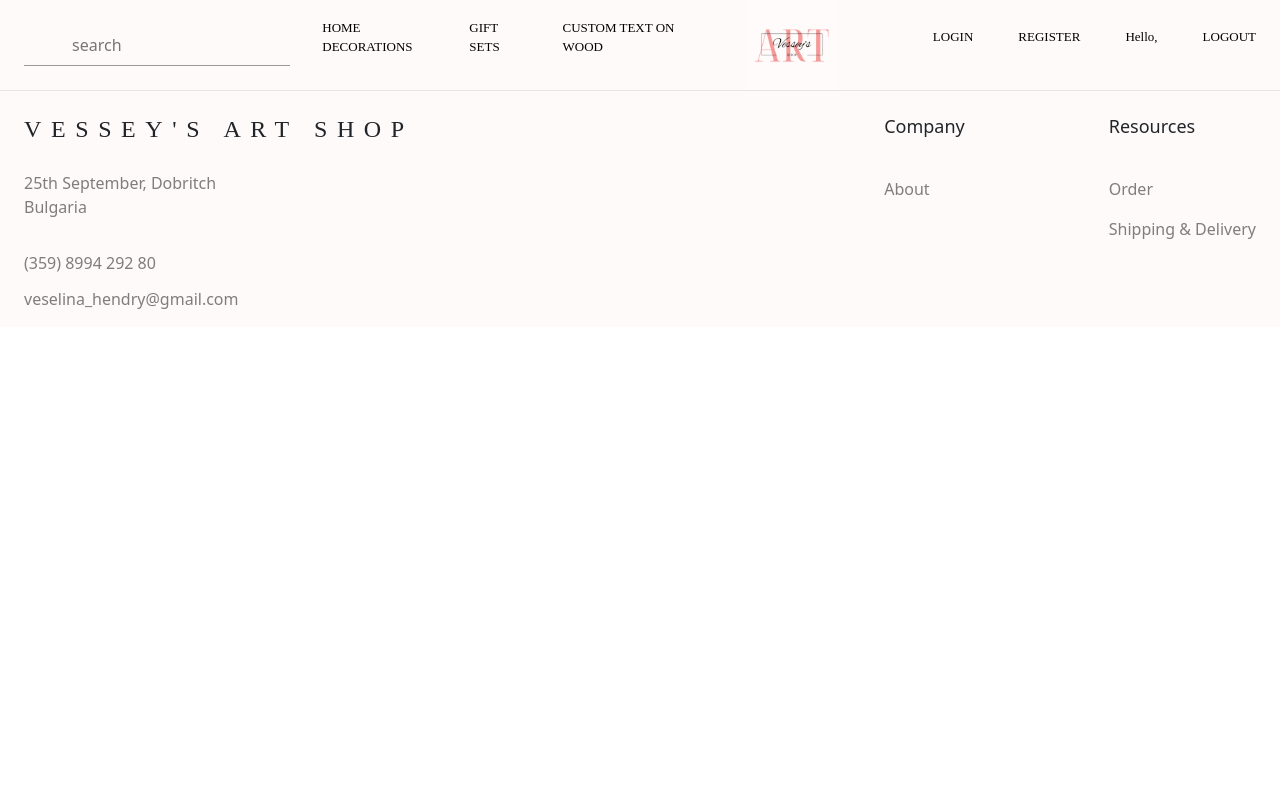
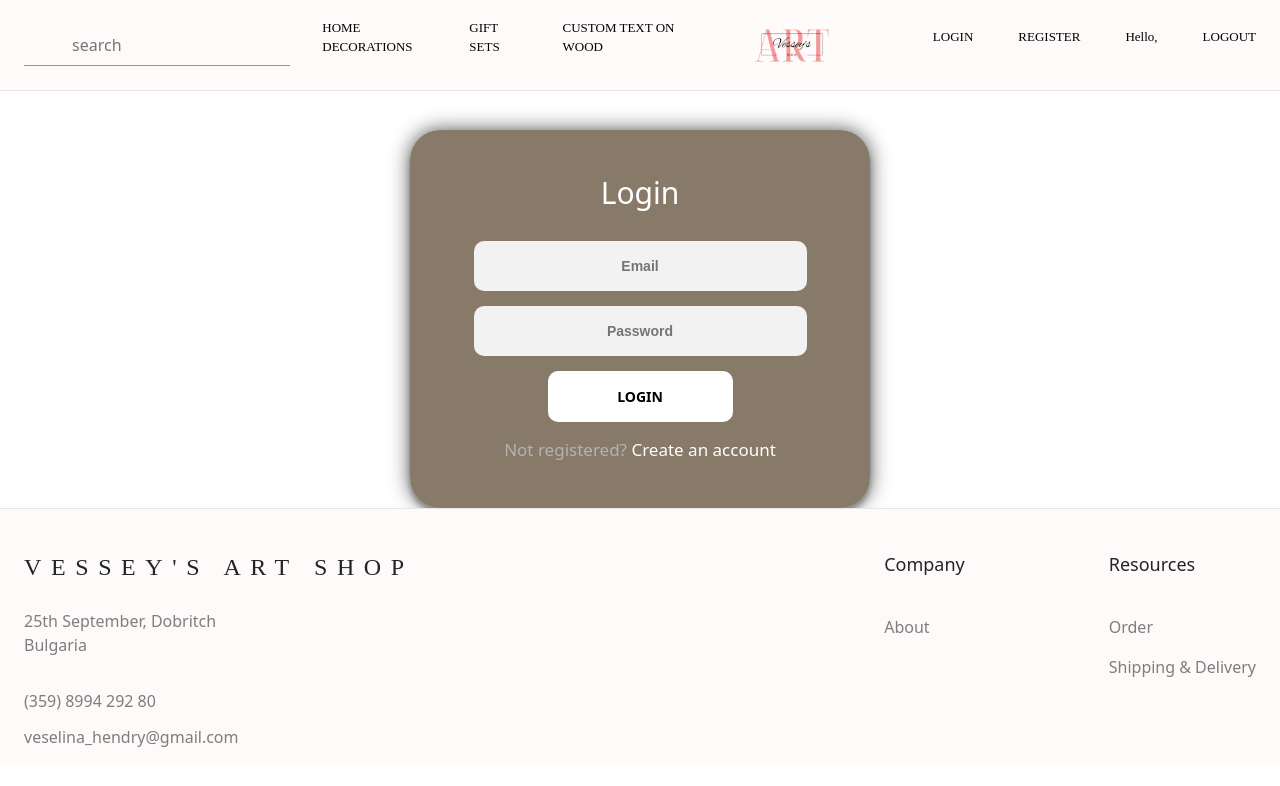
Before and after one commit to KristinaStrateva/Pyrography-Art-Gallery, a React (Vite) app in the folder client/: page /login in a window 1280 px wide. Shown: the top 786 px of the page. Built offline with nearby package versions, Linux system fonts and the light colour scheme.

Commit message:
Add LoginPage component
Correct paths to login, register and logout pages

```diff
--- a/client/src/App.jsx
+++ b/client/src/App.jsx
@@ -5,6 +5,7 @@ import Navigation from './components/Navigation/Navigation';
 import CollectionPage from './components/CollectionPage/CollectionPage';
 import About from './components/AboutPage/About';
 import styles from './App.module.css';
+import LoginPage from './components/Login/LoginPage';
 
 export default function App() {
 
@@ -14,6 +15,8 @@ export default function App() {
 
             <Routes>
                 <Route path='/' element={<HomePage />} />
+                <Route path='/login' element={<LoginPage />} />
+                <Route path='/register' element={<LoginPage />} />
                 <Route path='/about' element={<About />} />
                 <Route path='/homeDecorations' element={<CollectionPage />} />
                 <Route path='/giftSets' element={<CollectionPage />} />
--- /dev/null
+++ b/client/src/components/Login/LoginPage.jsx
@@ -0,0 +1,20 @@
+import { Link } from 'react-router-dom';
+import styles from './LoginPage.module.css';
+
+export default function LoginPage() {
+    return (
+        <section className={styles.login}>
+            <div className={styles.form}>
+                <h2>Login</h2>
+                <form className={styles["login-form"]} method="POST">
+                    <input type="text" name="email" placeholder="Email" />
+                    <input type="password" name="password" placeholder="Password" />
+                    <button type="submit">Login</button>
+                    <p className={styles.message}>
+                        Not registered? <Link to="/register">Create an account</Link>
+                    </p>
+                </form>
+            </div>
+        </section>
+    );
+}
--- /dev/null
+++ b/client/src/components/Login/LoginPage.module.css
@@ -0,0 +1,86 @@
+.login-page {
+    width: 360px;
+    padding: 8% 0 0;
+    margin: auto;
+  }
+
+  .form {
+    background: #59452eb6;
+    max-width: 460px;
+    margin: auto;
+    margin-top: 60px;
+    padding: 45px;
+    text-align: center;
+    border-radius: 30px;
+    box-shadow: 0 0 20px 0 rgba(0, 0, 0, 0.682), 0 5px 5px 0 rgba(0, 0, 0, 0.24);
+  }
+
+  .form h2 {
+    margin-top: 0px;
+    margin-bottom: 30px;
+    font-size: 30px;
+    color: white;
+  }
+
+  .form input, textarea {
+    outline: 0;
+    background: #f2f2f2;
+    width: 90%;
+    height: 50px;
+    border: 0;
+    margin: 0 0 15px;
+    padding: 15px;
+    border-radius: 10px;
+    box-sizing: border-box;
+    font-size: 14px;
+    text-align: center;
+    font-weight: bold;
+    font-family:Arial, Helvetica, sans-serif
+  }
+
+  .form button {
+    text-transform: uppercase;
+    font-weight: bold;
+    outline: 0;
+    background: white;
+    width: 50%;
+    border: 0;
+    padding: 15px;
+    color: black;
+    font-size: 14px;
+    border-radius: 10px;
+    -webkit-transition: all 0.3 ease;
+    transition: all 0.3 ease;
+    cursor: pointer;
+  }
+  .form button:hover,
+  .form button:active,
+  .form button:focus {
+    background: #9f7c53;
+  }
+
+  .form .register-form {
+    display: none;
+  }
+  .container {
+    position: relative;
+    z-index: 1;
+    max-width: 300px;
+    margin: 0 auto;
+  }
+  .container:before,
+  .container:after {
+    content: "";
+    display: block;
+    clear: both;
+  }
+
+  .form .message {
+    margin: 15px 0 0;
+    color: #b3b3b3;
+    font-size: 17px;
+  }
+  .form .message a {
+    color: white;
+    text-decoration: none;
+  }
--- a/client/src/components/Navigation/Navigation.jsx
+++ b/client/src/components/Navigation/Navigation.jsx
@@ -23,10 +23,10 @@ export default function Navigation({
                             <Link to="/"><img src="images/2.png" alt="logo" /></Link>
                         </div>
                         <ul className={styles["home-right"]}>
-                            <li className={styles["navbar-link"]}><Link to="/users/login">LOGIN</Link></li>
-                            <li className={styles["navbar-link"]}><Link to="/users/register">REGISTER</Link></li>
+                            <li className={styles["navbar-link"]}><Link to="/login">LOGIN</Link></li>
+                            <li className={styles["navbar-link"]}><Link to="/register">REGISTER</Link></li>
                             <li className={styles["navbar-link"]}><Link to="#">Hello, {name}</Link></li>
-                            <li className={styles["navbar-link"]}><Link to="/users/logout">LOGOUT</Link></li>
+                            <li className={styles["navbar-link"]}><Link to="/logout">LOGOUT</Link></li>
                         </ul>
                     </div>
                 </div>
```
